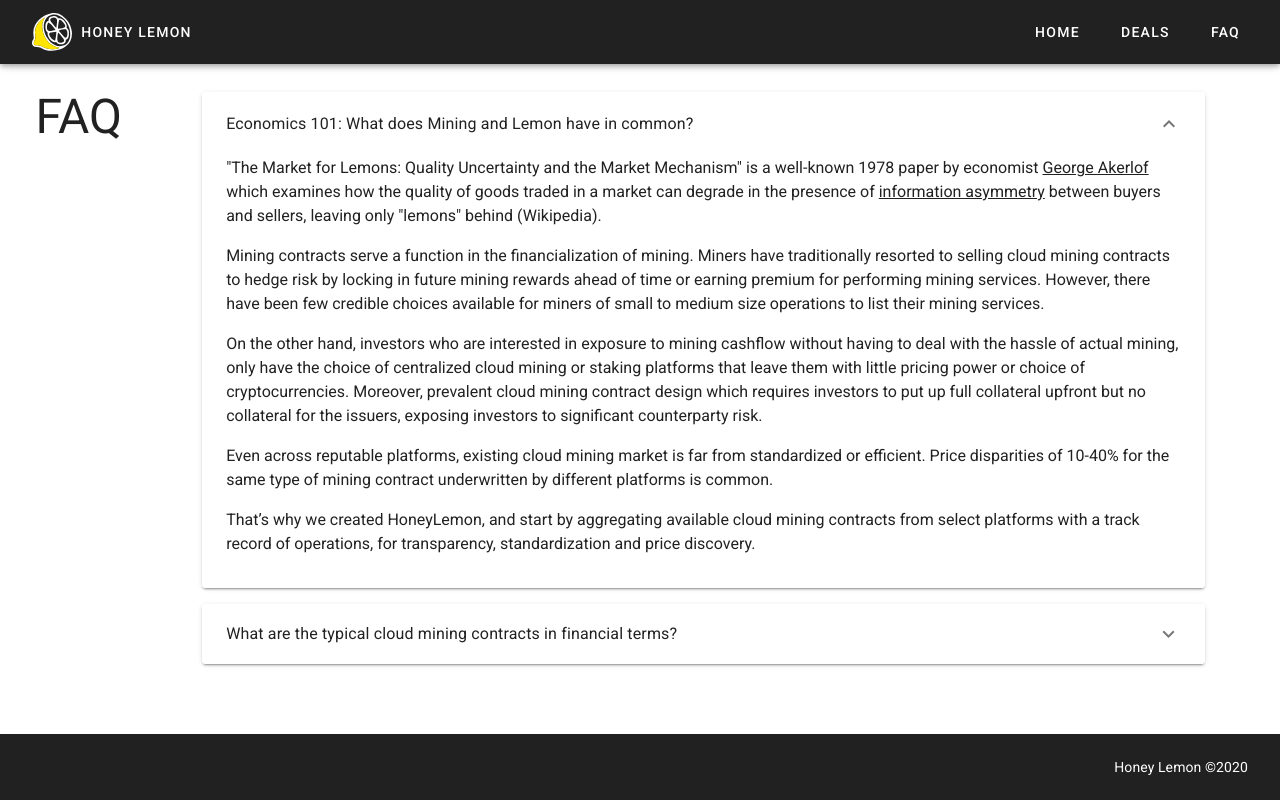
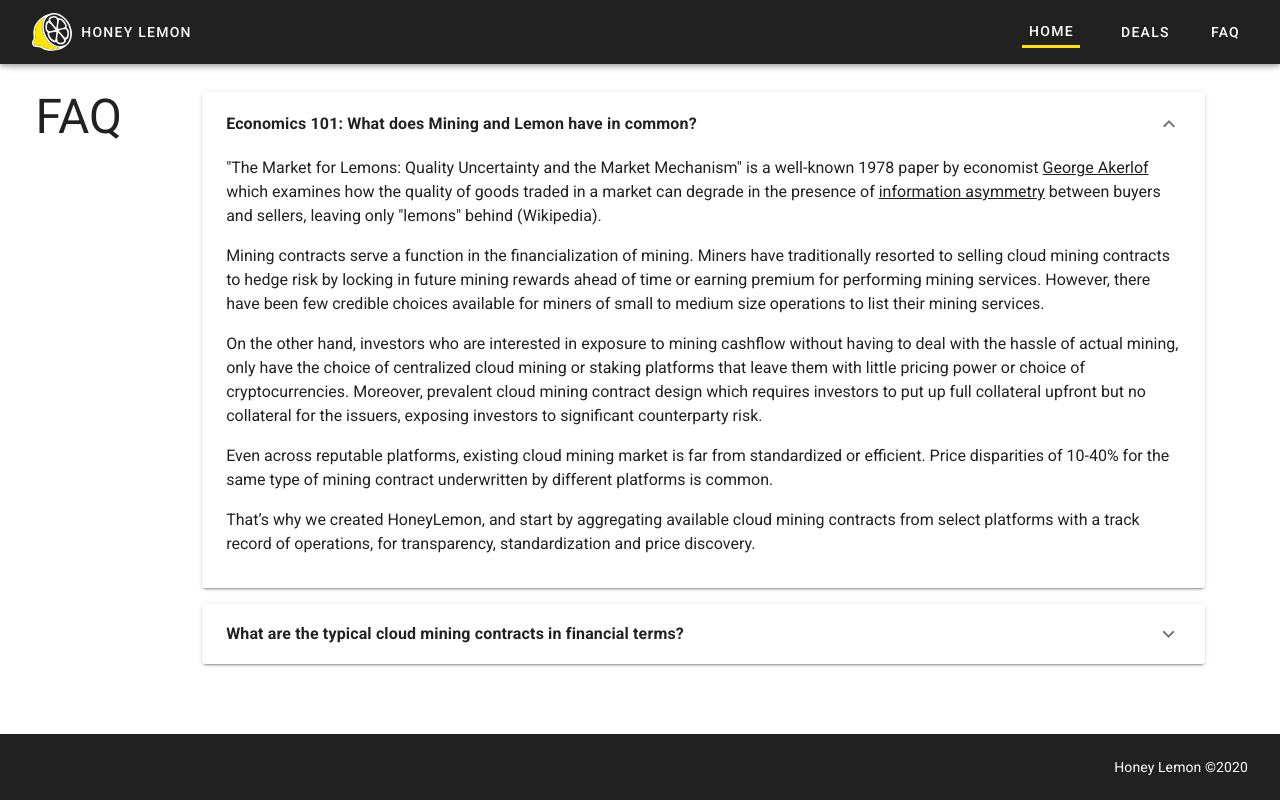
Before and after one commit to kora731/honey-fe, a Vue app: page /#/about in a window 1280 px wide. Built offline with nearby package versions, Linux system fonts and the light colour scheme; no server answers.

Commit message:
update the faq text style and nav underline

```diff
--- a/src/App.vue
+++ b/src/App.vue
@@ -17,7 +17,7 @@
       </div>
       <v-spacer></v-spacer>
       <v-btn href="#/" text>
-        <span class="mr-2">HOME</span>
+        <span class="mr-2 nav-active">HOME</span>
       </v-btn>
       <v-btn href="#/products" text>
         <span class="mr-2">DEALS</span>
@@ -65,3 +65,15 @@
   })
 };
 </script>
+
+<style>
+.nav-active{
+  border-bottom: 3px solid #ffe500;
+  padding: 6px;
+}
+
+.nav-active:hover {
+  border-bottom: 3px solid #ffe500;
+  padding: 6px;
+}
+</style>
--- a/src/views/About.vue
+++ b/src/views/About.vue
@@ -8,7 +8,7 @@
           v-model="panel"
           multiple>
           <v-expansion-panel>
-            <v-expansion-panel-header class="subtitle-1">Economics 101: What does Mining and Lemon have in common?</v-expansion-panel-header>
+            <v-expansion-panel-header class="subtitle-1 font-weight-bold">Economics 101: What does Mining and Lemon have in common?</v-expansion-panel-header>
             <v-expansion-panel-content>
                <p>"The Market for Lemons: Quality Uncertainty and the Market Mechanism" is a well-known 1978 paper by economist <a href="https://en.wikipedia.org/wiki/George_Akerlof" target="_blank">George Akerlof</a>
             which examines how the quality of goods traded in a market can degrade in the presence of <a href="https://en.wikipedia.org/wiki/Information_asymmetry" target="_blank">information asymmetry</a> between
@@ -24,7 +24,7 @@
             </v-expansion-panel-content>
           </v-expansion-panel>
           <v-expansion-panel>
-            <v-expansion-panel-header class="subtitle-1">What are the typical cloud mining contracts in financial terms?</v-expansion-panel-header>
+            <v-expansion-panel-header class="subtitle-1 font-weight-bold">What are the typical cloud mining contracts in financial terms?</v-expansion-panel-header>
             <v-expansion-panel-content>
             <p>According to <a href="https://www.fincen.gov/sites/default/files/2019-05/FinCEN%20Guidance%20CVC%20FINAL%20508.pdf" target="_blank">FinCEN</a>, “persons (contract purchasers) may
             purchase “mining contracts” from a seller of computer processing (the cloud miner) that grants these purchasers permission to use the cloud miner’s computers to mine CVCs on the purchaser’s behalf.”</p>
--- a/src/views/Home.vue
+++ b/src/views/Home.vue
@@ -76,7 +76,7 @@
               <v-divider></v-divider>
               <div class="ma-4">
                 <v-icon class="ma-2">mdi-sale</v-icon>up to
-                <span class="discount">22% OFF</span> vs buying BTC
+                <span class="discount">22% OFF</span> vs buying {{p.type}}
               </div>
               <div class="ma-4">
                 <v-icon class="ma-2">mdi-tag-heart</v-icon>as low as <span class="dealData">$0.1139 /T/Day</span>
@@ -86,10 +86,10 @@
               style="background: #f8f8f8; bottom: 0; position: absolute; width: 100%; padding: 16px;"
             >
               <div class="ma-4">
-                <v-icon class="ma-2">mdi-coin</v-icon>BTC price: <span class="dealData">$7,147.01 <span class="red--text">(-1.63%)</span> </span>
+                <v-icon class="ma-2">mdi-coin</v-icon>{{p.type}} price: <span class="dealData">$7,147.01 <span class="red--text">(-1.63%)</span> </span>
               </div>
               <div class="ma-4">
-                <v-icon class="ma-2">mdi-treasure-chest</v-icon>BTC mining earnings:<span class="dealData"> $0.1388 /T/Day</span>
+                <v-icon class="ma-2">mdi-treasure-chest</v-icon>{{p.type}} mining earnings:<span class="dealData"> $0.1388 /T/Day</span>
               </div>
             </div>
           </v-card>
@@ -104,7 +104,7 @@
 
          <v-expansion-panels style="width:auto; flex:1; " class="mx-10">
           <v-expansion-panel>
-            <v-expansion-panel-header class="subtitle-1">Economics 101: What does Mining and Lemon have in common?</v-expansion-panel-header>
+            <v-expansion-panel-header class="display-1 font-weight-bold">Economics 101: What does Mining and Lemon have in common?</v-expansion-panel-header>
             <v-expansion-panel-content>
             <p>"The Market for Lemons: Quality Uncertainty and the Market Mechanism" is a well-known 1978 paper by economist <a href="https://en.wikipedia.org/wiki/George_Akerlof" target="_blank">George Akerlof</a>
             which examines how the quality of goods traded in a market can degrade in the presence of <a href="https://en.wikipedia.org/wiki/Information_asymmetry" target="_blank">information asymmetry</a> between
@@ -120,7 +120,7 @@
             </v-expansion-panel-content>
           </v-expansion-panel>
           <v-expansion-panel>
-            <v-expansion-panel-header class="subtitle-1">What are the typical cloud mining contracts in financial terms?</v-expansion-panel-header>
+            <v-expansion-panel-header class="display-1 font-weight-bold">What are the typical cloud mining contracts in financial terms?</v-expansion-panel-header>
             <v-expansion-panel-content>
               According to <a href="https://www.fincen.gov/sites/default/files/2019-05/FinCEN%20Guidance%20CVC%20FINAL%20508.pdf" target="_blank">FinCEN</a>, “persons (contract purchasers) may purchase “mining contracts” from a seller of computer processing (the cloud miner) that grants these purchasers permission to use the cloud miner’s computers to mine CVCs on the purchaser’s behalf.”
 Cloud mining contracts can be commonly classified into two types: termed contracts with fixed duration such as 180 days or 1 year contract, and “lifetime” contracts that terminate after the mining earnings falls below electricity cost.
@@ -212,8 +212,22 @@
             margin-bottom: 0;
           }
 
+
           .slogan:last-child {
             margin-right: 20px;
+          }
+        }
+        @media (min-width: 450px) {
+          flex-direction: initial;
+          .slogan:first-child {
+            flex-grow: 1;
+            font-size: 24px;
+            margin-bottom: 0;
+          }
+
+
+          .slogan:last-child {
+            margin-right: 10px;
           }
         }
 
@@ -274,7 +288,7 @@
   color: black;
   font-weight: 600;
   font-size: 18px;
-  padding: 2px;
+  padding: 2px 8px;
 
 
 }
@@ -323,4 +337,8 @@
   color: #333;
 }
 
+@media screen {
+
+}
+
 </style>
```
